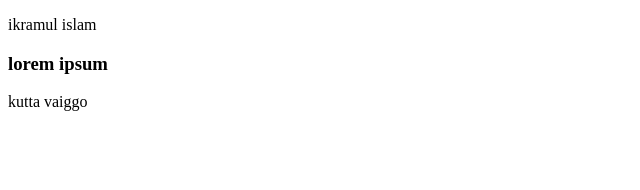
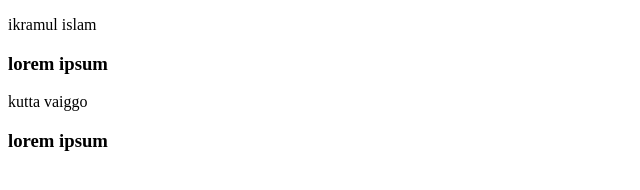
Before and after one commit to itsikram/first-rep, a plain HTML site: page index.html in a window 1280 px wide. Shown: the whole page, without its empty margins (0-640 px from the left). Drawn offline with Linux system fonts and the light colour scheme.

```diff
--- a/index.html
+++ b/index.html
@@ -12,6 +12,7 @@
     <p>ikramul islam</p>
     <h3>lorem ipsum</h3>
     <span>kutta vaiggo</span>
+    <h3>lorem ipsum</h3>
 </body>
 
 </html>
```
Also changed, not shown: img-hello-world.png (added).
